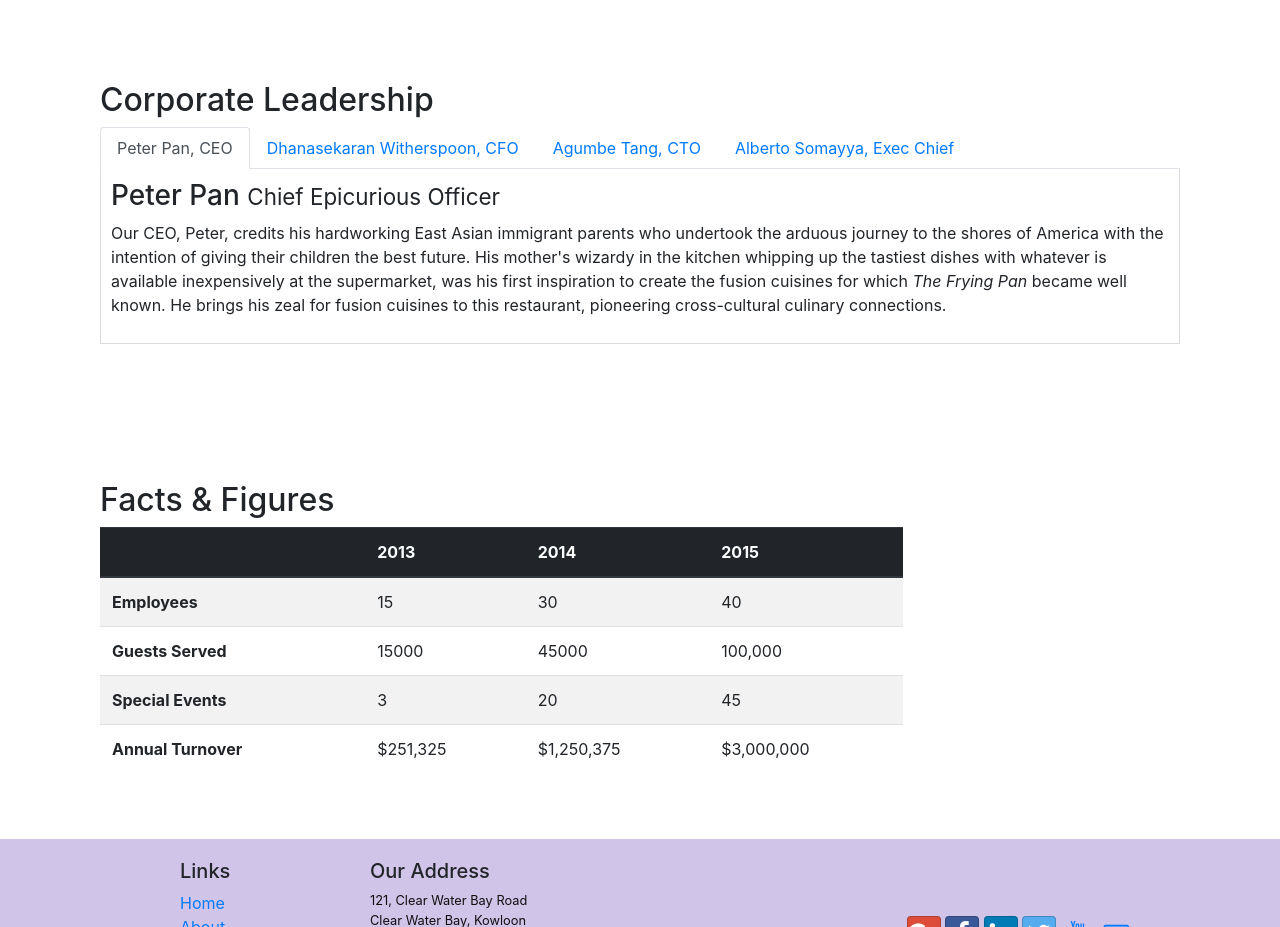
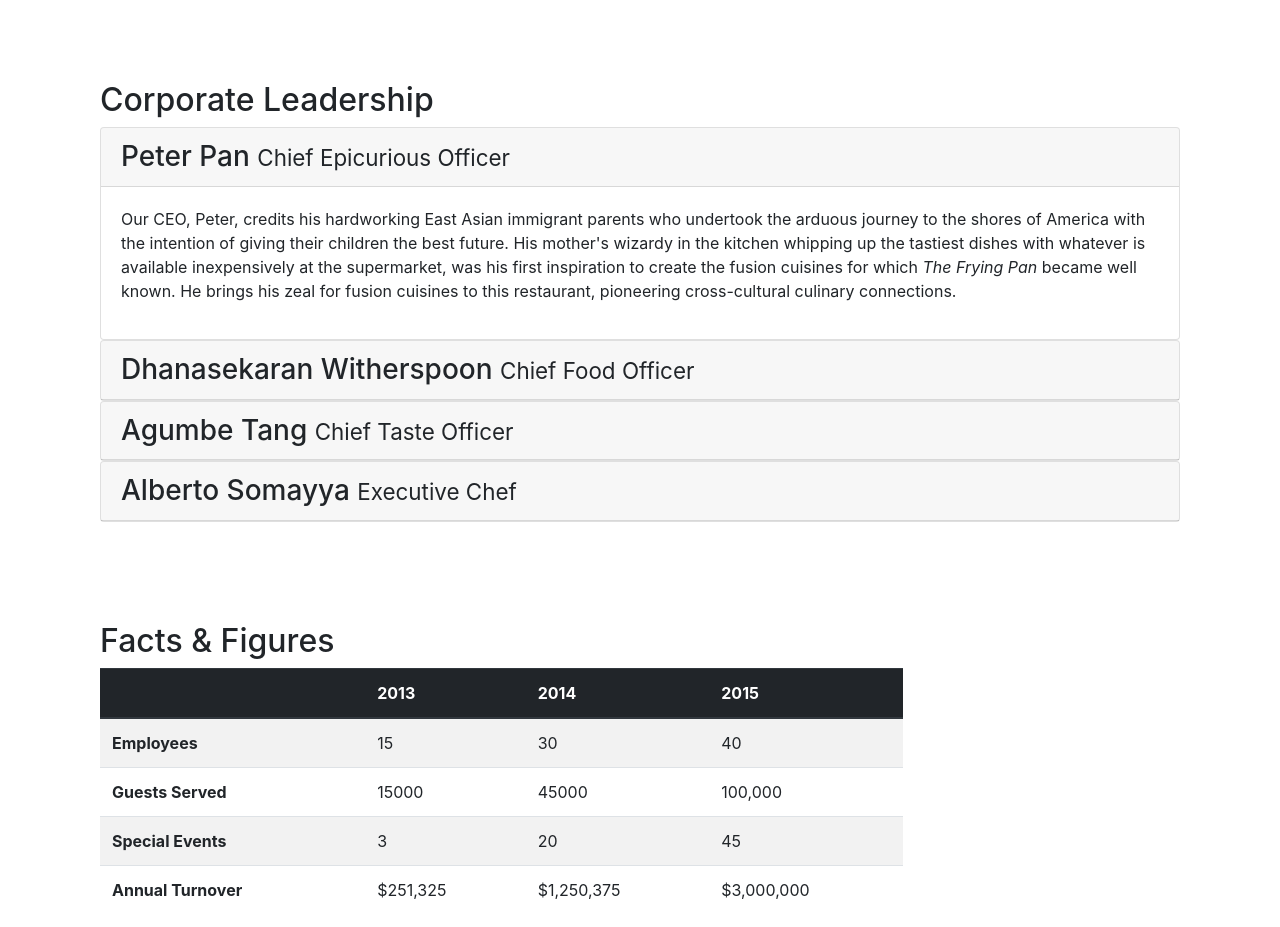
Before and after one commit to Sumptious/myCourses, a website: page aboutus.html in a window 1280 px wide. Shown: the part 940-1867 px from the top of the page. Drawn offline with nearby package versions, Linux system fonts and the light colour scheme.

Commit message:
accordions

```diff
--- a/aboutus.html
+++ b/aboutus.html
@@ -101,7 +101,7 @@
         <div class="row row-content">
             <div class="col-12">
                 <h2>Corporate Leadership</h2>
-                <ul class="nav nav-tabs">
+                <!-- <ul class="nav nav-tabs">
                     <li class="nav-item">
                         <a class="nav-link active" href="#peter" role="tab" data-toggle="tab">Peter Pan, CEO</a>
                     </li>
@@ -114,18 +114,72 @@
                     <li class="nav-item">
                             <a class="nav-link" href="#Alberto" role="tab" data-toggle="tab">Alberto Somayya, Exec Chief</a>
                         </li>
-                </ul>
-                <div class="tab-content">
-                    <div role="tabpanel" class="tab-pane fade show active" id="peter">
-                        <h3>Peter Pan <small>Chief Epicurious Officer</small></h3>
-                        <p class="d-none d-sm-block">Our CEO, Peter, credits his hardworking East Asian immigrant parents who undertook the arduous journey to the shores of America with the intention of giving their children the best future. His mother's wizardy in the kitchen whipping up the tastiest dishes with whatever is available inexpensively at the supermarket, was his first inspiration to create the fusion cuisines for which <em>The Frying Pan</em> became well known. He brings his zeal for fusion cuisines to this restaurant, pioneering cross-cultural culinary connections.</p>
-                    </div>
-                    <div role="tabpanel" class="tab-pane fade" id="witherspoon">
-                        <h3>Dhanasekaran Witherspoon <small>Chief Food Officer</small></h3>
-                        <p class="d-none d-sm-block">Our CFO, Danny, as he is affectionately referred to by his colleagues, comes from a long established family tradition in farming and produce. His experiences growing up on a farm in the Australian outback gave him great appreciation for varieties of food sources. As he puts it in his own words, <em>Everything that runs, wins, and everything that stays, pays!</em></p>
+                </ul> -->
+
+                <div id=accordion>
+                    <div class="card">
+                        <div class="card-header" role="tab" id="peterhead">
+
+                                <h3 class="mb-0">
+                                    <a data-toggle="collapse" data-target="#peter">Peter Pan <small>Chief Epicurious Officer</small></a>
+                                    </h3>
+
+                        </div>
+                            <div  class="collapse show" id="peter" data-parent="#accordion">
+                                <div class="card-body">
+                                        <p class="d-none d-sm-block">Our CEO, Peter, credits his hardworking East Asian immigrant parents who undertook the arduous journey to the shores of America with the intention of giving their children the best future. His mother's wizardy in the kitchen whipping up the tastiest dishes with whatever is available inexpensively at the supermarket, was his first inspiration to create the fusion cuisines for which <em>The Frying Pan</em> became well known. He brings his zeal for fusion cuisines to this restaurant, pioneering cross-cultural culinary connections.</p>
+
+                                </div>
+                            </div>
                     </div>
 
-                    <div role="tabpanel" class="tab-pane fade" id="Agumbe">
+                    <div class="card">
+                        <div class="card-header" role="tab" id="dannyhead">
+                            <h3 class="mb-0">
+                                <a data-toggle="collapse" data-target="#danny">
+                                    Dhanasekaran Witherspoon <small>Chief Food Officer</small>
+                                </a>
+                            </h3>
+                        </div>
+                            <div class="collapse" id="danny" data-parent="#accordion">
+                                <div class="card-body">
+                                     <p class="d-none d-sm-block">Our CFO, Danny, as he is affectionately referred to by his colleagues, comes from a long established family tradition in farming and produce. His experiences growing up on a farm in the Australian outback gave him great appreciation for varieties of food sources. As he puts it in his own words, <em>Everything that runs, wins, and everything that stays, pays!</em></p>
+
+                                </div>
+                            </div>
+                    </div>
+
+                    <div class="card">
+                        <div class="card-header" role="tab" id="Agumbehead">
+                            <h3 class="mb-0">
+                                <a data-toggle="collapse" data-target="#Agumbe">Agumbe Tang <small>Chief Taste Officer</small></a>
+                            </h3>
+                        </div>
+                            <div class="collapse" id="Agumbe" data-parent="#accordion">
+                                <div class="card-body">
+                                        <p class="d-none d-sm-block">Blessed with the most discerning gustatory sense, Agumbe, our CTO, personally ensures that every dish that we serve meets his exacting tastes. Our chefs dread the tongue lashing that ensues if their dish does not meet his exacting standards.
+                                             He lives by his motto, <em>You click only if you survive my lick.</em></p>
+                                </div>
+                            </div>
+                    </div>
+
+                    <div class="card">
+                            <div class="card-header" role="tab" id="Albertohead">
+                                <h3 class="mb-0">
+                                    <a data-toggle="collapse" data-target="#Alberto">Alberto Somayya <small>Executive Chef</small></a>
+                                </h3>
+                            </div>
+                                <div class="collapse" id="Alberto" data-parent="#accordion">
+                                    <div class="card-body">
+                                            <p class="d-none d-sm-block">Award winning three-star Michelin chef with wide International experience having worked closely with whos-who in the culinary world,
+                                                he specializes in creating mouthwatering Indo-Italian fusion experiences. He says, <em>Put together the cuisines from the two craziest cultures, and you get a winning hit! Amma Mia!</em></p>
+
+                                    </div>
+                                </div>
+                        </div>
+
+
+                    <!-- <div role="tabpanel" class="tab-pane fade" id="Agumbe">
                         <h3>Agumbe Tang <small>Chief Taste Officer</small></h3>
                         <p class="d-none d-sm-block">Blessed with the most discerning gustatory sense, Agumbe, our CTO, personally ensures that every dish that we serve meets his exacting tastes. Our chefs dread the tongue lashing that ensues if their dish does not meet his exacting standards. He lives by his motto, <em>You click only if you survive my lick.</em></p>
                     </div>
@@ -133,7 +187,7 @@
                     <div role="tabpanel" class="tab-pane fade" id="Alberto">
                         <h3>Alberto Somayya <small>Executive Chef</small></h3>
                         <p class="d-none d-sm-block">Award winning three-star Michelin chef with wide International experience having worked closely with whos-who in the culinary world, he specializes in creating mouthwatering Indo-Italian fusion experiences. He says, <em>Put together the cuisines from the two craziest cultures, and you get a winning hit! Amma Mia!</em></p>
-                    </div>
+                    </div> -->
                 </div>
         </div>
        </div>
```
